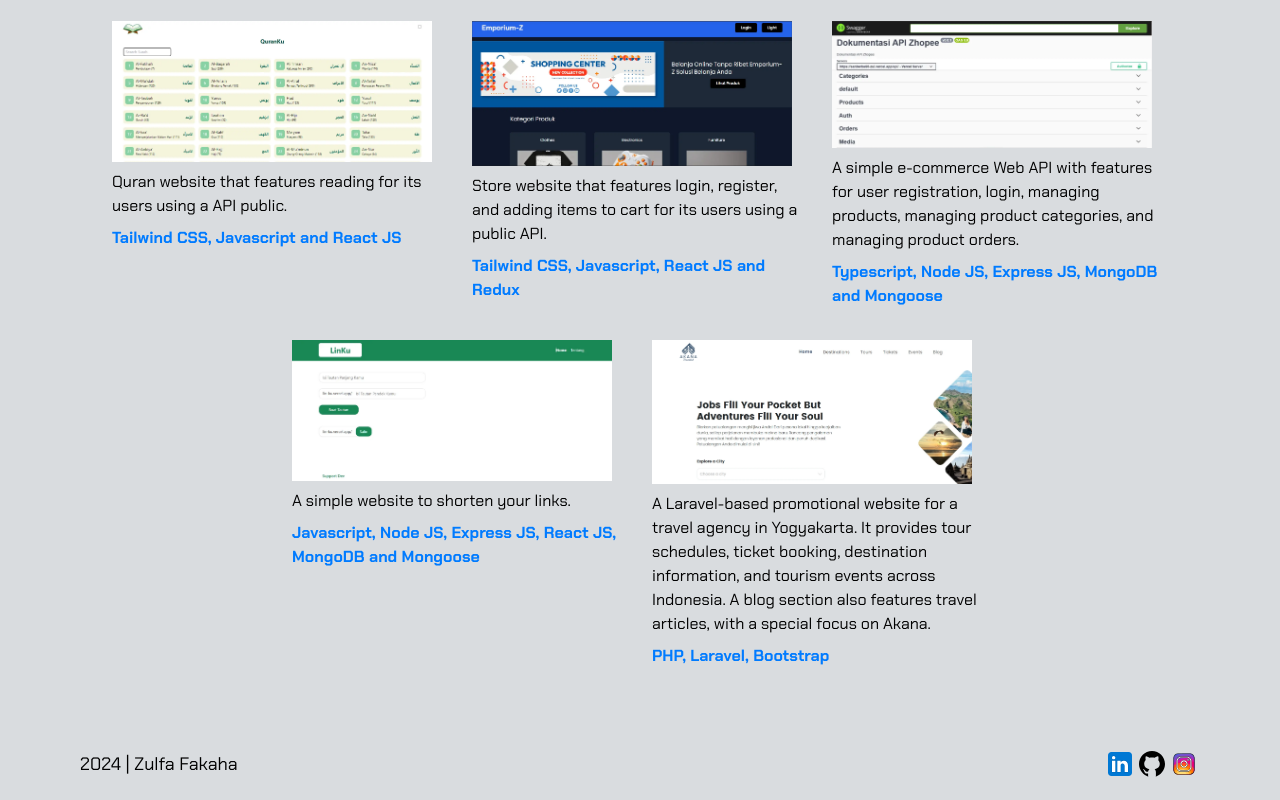
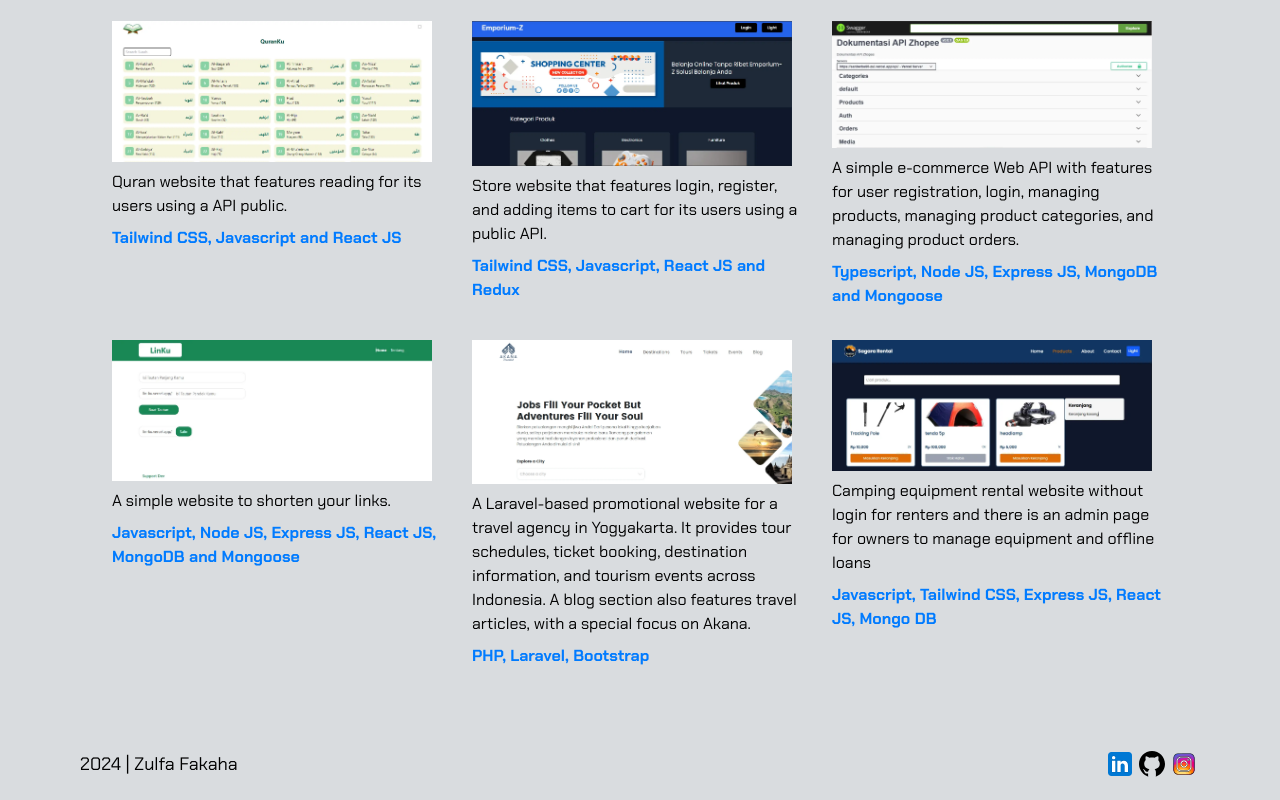
Before and after one commit to fakaha/Personal-Portfolio-Website, a React (Vite) app: page / in a window 1280 px wide. Shown: the part 1145-1945 px from the top of the page. Built offline with nearby package versions, Linux system fonts and the light colour scheme; the HTML template or start-up script is replaced by a standard one.

Commit message:
feat: add sagara project

```diff
--- a/src/components/Project.jsx
+++ b/src/components/Project.jsx
@@ -7,6 +7,7 @@ import project5 from "../assets/emporium-z.webp";
 import projectapi1 from "../assets/projectapi1.webp";
 import projectlinku from "../assets/linku.webp";
 import projectAkana from "../assets/akana.webp";
+import sagaraRental from "../assets/sagararental.webp";
 import AOS from "aos";
 import "aos/dist/aos.css"; // You can also use <link> for styles
 // ..
@@ -195,6 +196,22 @@ const Project = () => {
           </p>
           <b className="text-[#007bff] mt-2 block">PHP, Laravel, Bootstrap</b>
         </div>
+
+        <div
+          data-aos="zoom-in-down"
+          className="project-content lg:w-[30%] w-full"
+        >
+          <img
+            className="w-80 hover:opacity-75 hover:scale-105 duration-300"
+            src={sagaraRental}
+            alt=""
+            onClick={() => goto("https://sagara-rental.vercel.app/")}
+          />
+          <p className="mt-2">
+            Camping equipment rental website without login for renters and there is an admin page for owners to manage equipment and offline loans
+          </p>
+          <b className="text-[#007bff] mt-2 block">Javascript, Tailwind CSS, Express JS, React JS, Mongo DB</b>
+        </div>
       </div>
     </section>
   );
```
Also changed, not shown: src/assets/sagararental.webp (added).
